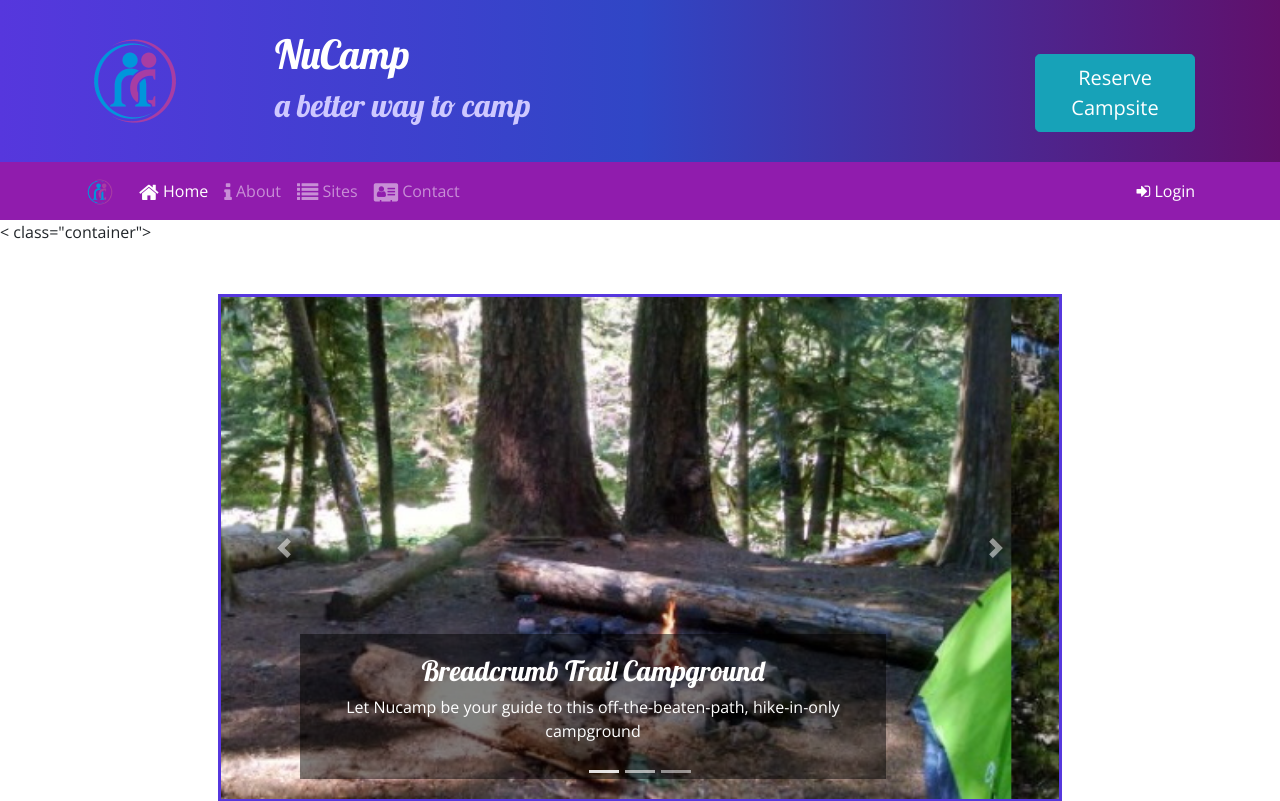
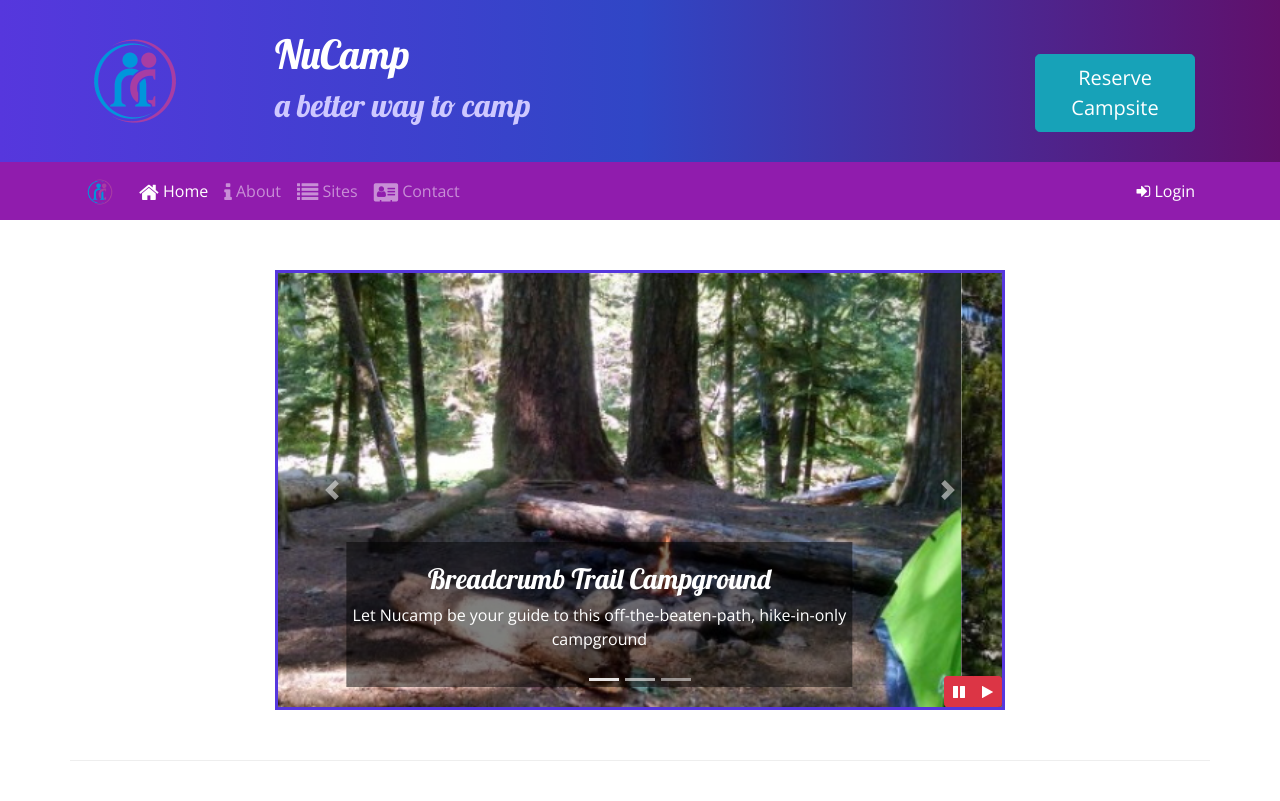
Before and after one commit to zdotg/bootstrap_intro, a website: page index.html in a window 1280 px wide. Shown: the top 801 px of the page. Drawn offline with nearby package versions, Linux system fonts and the light colour scheme.

Commit message:
Bootstrap and JQuery Part 1

```diff
--- a/css/styles.css
+++ b/css/styles.css
@@ -57,3 +57,10 @@ a:hover {
 .carousel {
     border: solid #5637DD;
 }
+
+#carouselButton {
+    position: absolute;
+    right: 0;
+    bottom: 0;
+    z-index: 100;
+}
--- a/index.html
+++ b/index.html
@@ -160,7 +160,7 @@
             </div>
         </div>
     </div>
-    < class="container">
+    <div class="container">
         <div class="row row-content">
             <div class="col-md-8 mx-auto">
                 <div id="homeCarousel" class="carousel slide" data-ride="carousel">
@@ -205,6 +205,15 @@
                         <span class="carousel-control-next-icon"></span>
                         <span class="sr-only">Next</span>
                     </a>
+                    <div class="btn-group" id="carouselButton">
+                        <button class="btn btn-danger btn-sm" id="carouselPause">
+                            <i class="fa fa-pause"></i>
+                        </button>
+                        <button class="btn btn-danger btn-sm" id="carouselPlay">
+                            <i class="fa fa-play"></i>
+                        </button>
+                    </div>
+                </div>
             </div>
         </div>
     </div>
@@ -214,8 +223,7 @@
         </div>
         <div class="col">
             <div class="media">
-                    <img class="d-flex mr-3 img-thumbnail" src="img/breadcrumb-trail-thumb.jpg"
-                        alt="Breadcrumb Trail" />
+                <img class="d-flex mr-3 img-thumbnail" src="img/breadcrumb-trail-thumb.jpg" alt="Breadcrumb Trail" />
                 <div class="media-body align-self-center">
                     <h3>Our Campsites</h3>
                     <p class="d-none d-sm-block">
@@ -260,7 +268,6 @@
             </div>
         </div>
     </div>
-        </div>
     <footer>
         <div class="container">
             <div class="row">
@@ -298,6 +305,17 @@
     <script src="node_modules/popper.js/dist/umd/popper.min.js"></script>
     <script src="node_modules/bootstrap/dist/js/bootstrap.min.js"></script>
 
+    <script>
+        $(function () {
+            $(".carousel").carousel({ interval: 2000 });
+            $("#carouselPause").click(function () {
+                $(".carousel").carousel("pause");
+            });
+            $("#carouselPlay").click(function () {
+                $(".carousel").carousel("cycle");
+            });
+        });
+    </script>
 
 </body>
 
```
Lines whose indentation alone changed are shown as unchanged.
